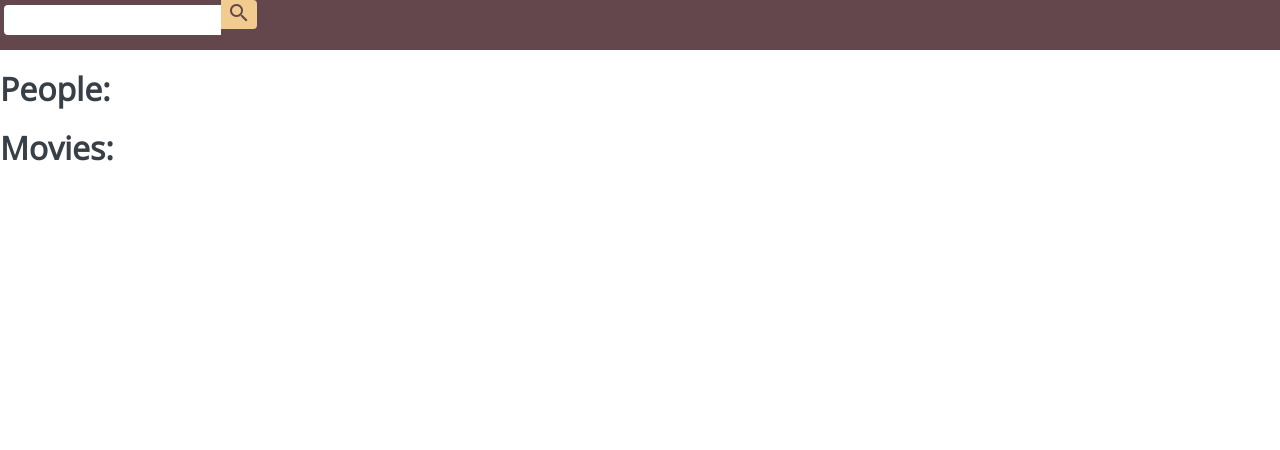
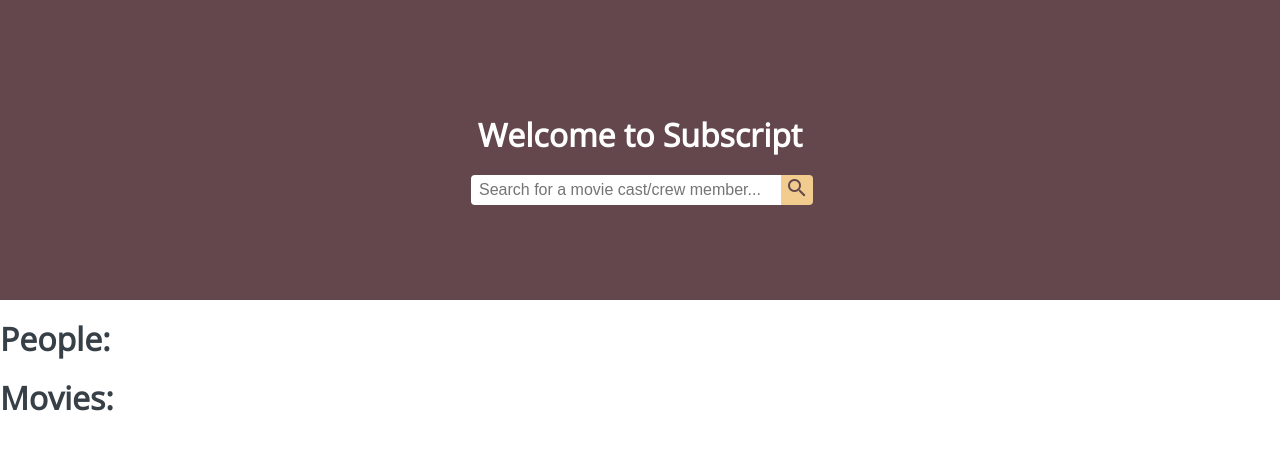
Before and after one commit to kylemeier/subscript, a React (Create React App) app: page / in a window 1280 px wide. Shown: the top 450 px of the page. Built offline with nearby package versions, Linux system fonts and the light colour scheme.

Commit message:
form styling

```diff
--- a/src/components/FindPersonForm.css
+++ b/src/components/FindPersonForm.css
@@ -1,8 +1,19 @@
 .FindPersonForm{
 	background: #63474D;
-	margin: 0 auto;
 	position: relative;
-	height: 50px;
+	height: 300px;
+	display: flex;
+	flex-direction: column;
+	justify-content: center;
+	align-items: center;
+}
+
+.FindPersonForm-title{
+	color:#FFF;
+}
+
+.FindPersonForm-inputContainer{
+	display: flex;
 }
 
 .FindPersonForm-input{
@@ -14,13 +25,21 @@
 	position: relative;
 	margin-left: 4px;
 	text-indent: 8px;
+	width: 300px;
 }
 
+/*.FindPersonForm-input:focus{
+	outline-width: thin;
+	outline-color: #F2CC8F;
+	outline-offset: -1px;
+	outline-style: solid;
+}
+*/
 .FindPersonForm-btn{
 	border-radius: 0 4px 4px 0;
 	background: #F2CC8F;
 	color: #63474D;
-	/*color:#FFF;*/
+	padding: 0 4px;
 }
 
 .FindPersonForm-btn:hover{
--- a/src/components/FindPersonForm.jsx
+++ b/src/components/FindPersonForm.jsx
@@ -8,24 +8,32 @@
 	constructor(props){
 		super(props);
 		this.handleSubmit = this.handleSubmit.bind(this);
+		this.shouldFocusInput = true;
 	}
 
 	handleSubmit(e){
 		e.preventDefault();
 		if(!this.input.value.trim()) return;
 		this.props.dispatch(fetchPeople(this.input.value));
-		this.input.value = '';
+		//not working
+		this.shouldFocusInput = false;
 	}
 
 	render(){
 		return(
 			<form onSubmit={this.handleSubmit} className="FindPersonForm">
-			<input className="FindPersonForm-input"
-				ref={ node=>{ this.input = node }}
-			/>
-				<button className="FindPersonForm-btn" type="submit">
-					<i className="material-icons">search</i>
-				</button>
+			<h1 className="FindPersonForm-title">Welcome to Subscript</h1>
+			<div className="FindPersonForm-inputContainer">
+				<input
+					className="FindPersonForm-input"
+					placeholder="Search for a movie cast/crew member..."
+					autoFocus={this.shouldFocusInput}
+					ref={ node=>{ this.input = node }}
+				/>
+					<button className="FindPersonForm-btn" type="submit">
+						<i className="material-icons">search</i>
+					</button>
+				</div>
 			</form>
 		);
 	}
--- a/src/utils/defaults.css
+++ b/src/utils/defaults.css
@@ -2,5 +2,6 @@
 	cursor: pointer;
 	border: 0;
 	outline: 0;
+	padding: 0;
 	font: inherit;
 }
```
